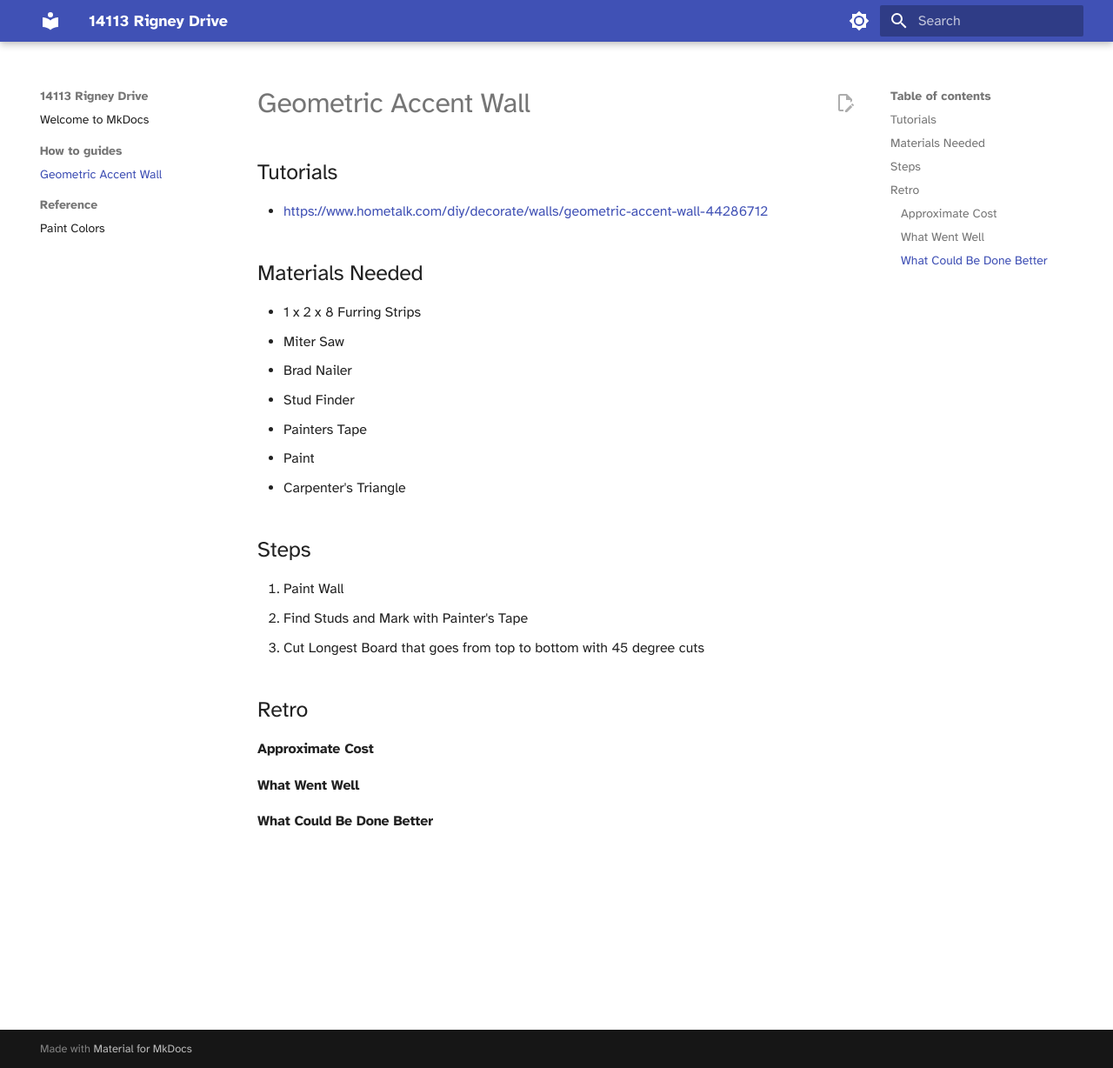
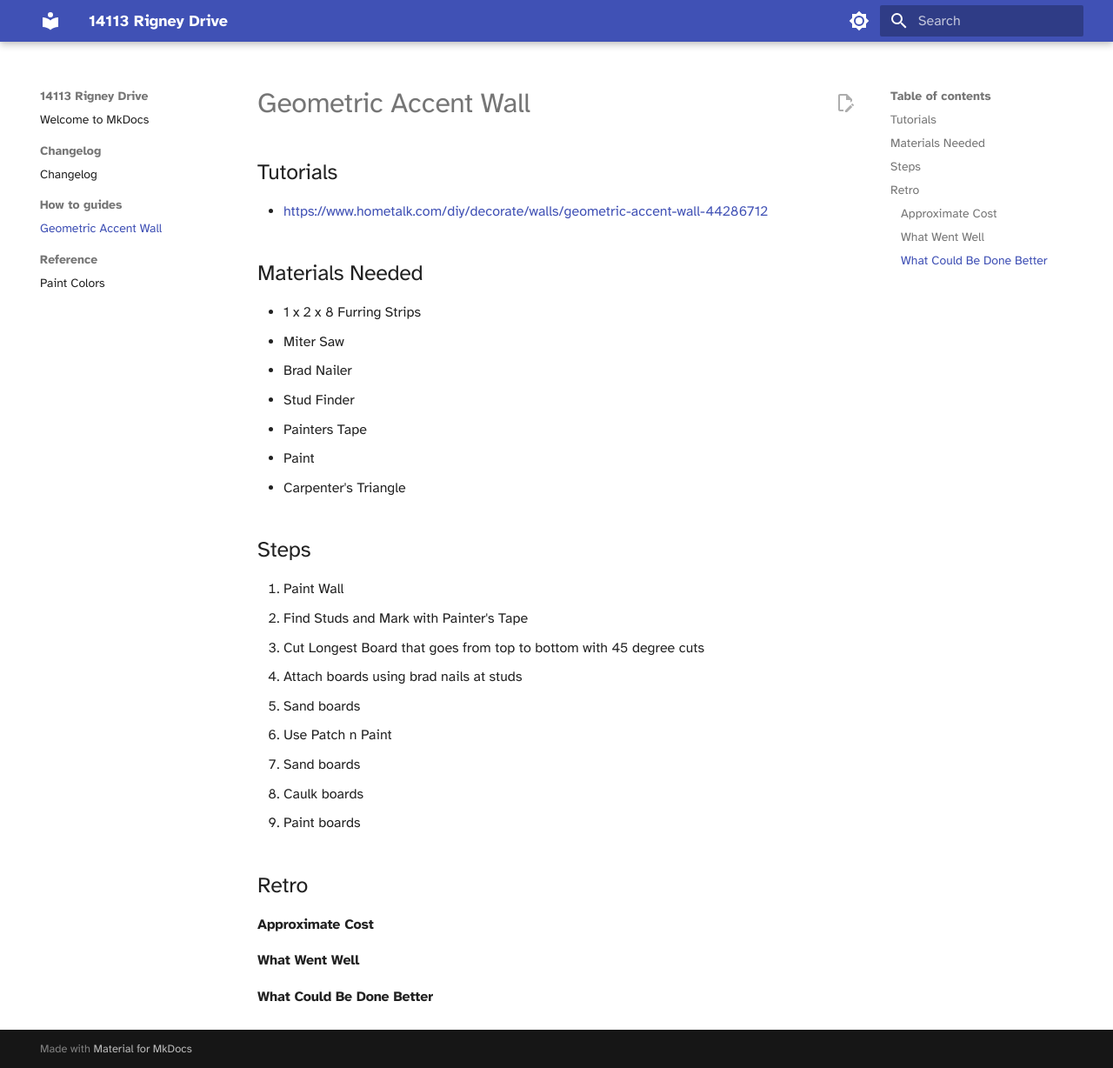
Before and after one commit to VTHoop/mkdocs-house-docs, an MkDocs documentation site: the page built from docs/how-to-guides/geometric-accent-wall.md, in a window 1280 px wide and 1228 px high. Shown: the whole window at 87% size. Built offline with MkDocs 1.6.1 and Material for MkDocs 9.7.7, drawn with Linux system fonts in a browser that asks for light colours.

Commit message:
add changelog

```diff
--- a/docs/how-to-guides/geometric-accent-wall.md
+++ b/docs/how-to-guides/geometric-accent-wall.md
@@ -19,6 +19,12 @@
 1. Paint Wall
 2. Find Studs and Mark with Painter's Tape
 3. Cut Longest Board that goes from top to bottom with 45 degree cuts
+4. Attach boards using brad nails at studs
+5. Sand boards
+6. Use Patch n Paint
+7. Sand boards
+8. Caulk boards
+9. Paint boards
 
 ## Retro
 
```
Also changed, not shown: docs/changelog/CHANGELOG.md (added, +5 -0 lines).
